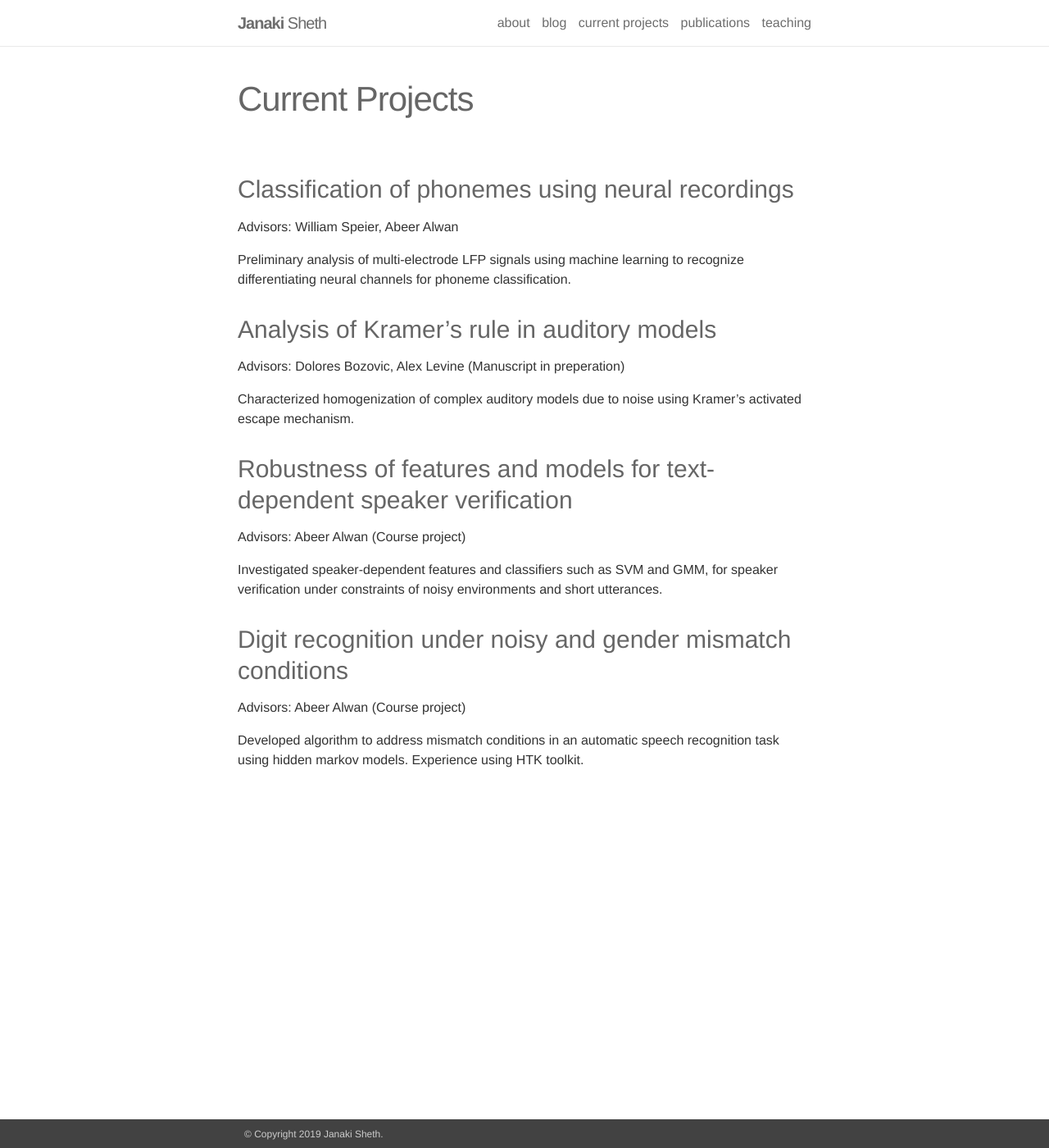
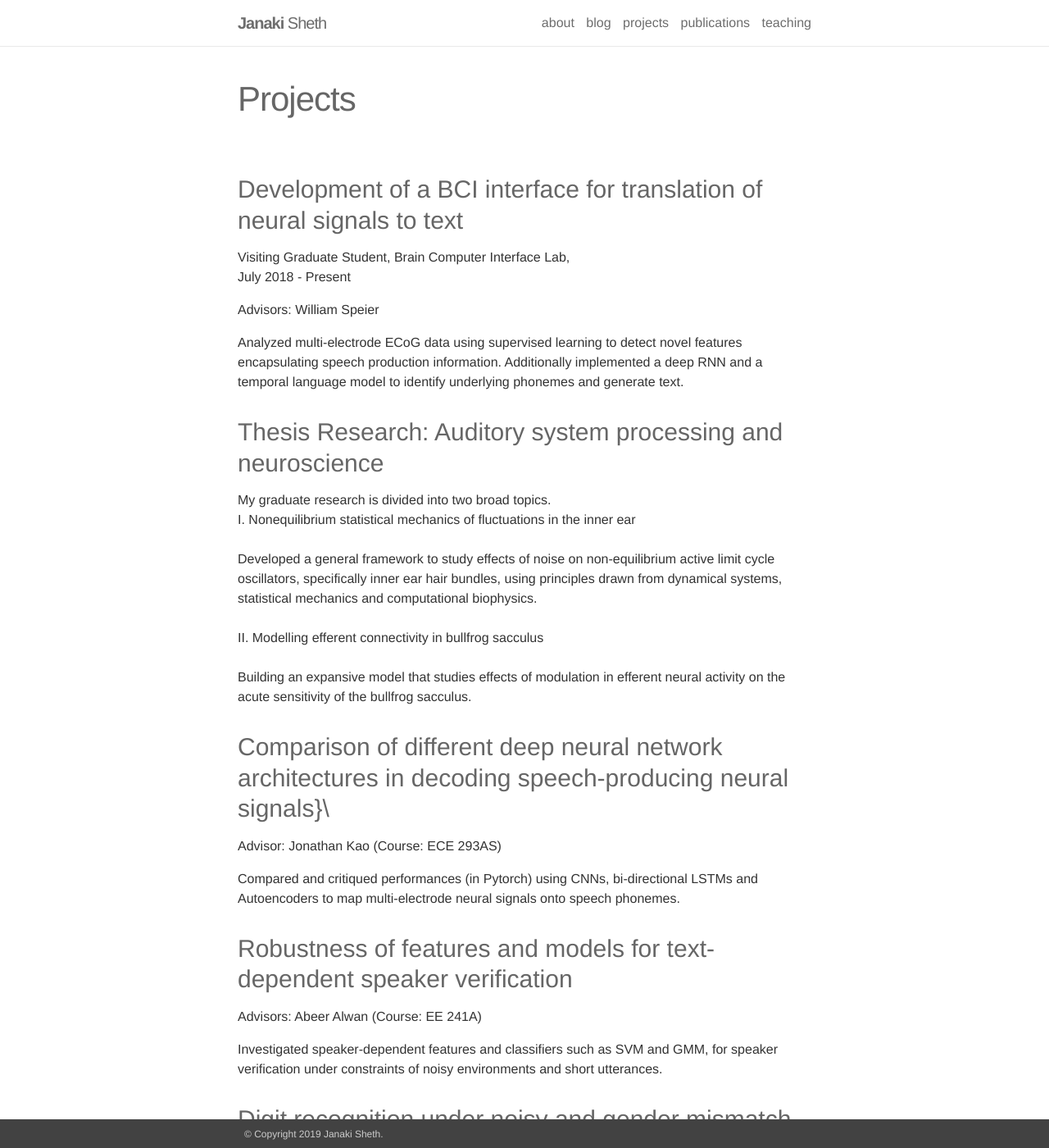
Before and after one commit to JanakiSheth/JanakiSheth.github.io, a Jekyll site: the page built from _pages/projects.md, in a window 1280 px wide and 1400 px high. Shown: the whole window at 82% size. Built offline with Jekyll 4.4.1, drawn with Linux system fonts in a browser that asks for light colours; nearby versions of some CDN libraries; some of the changed text lies outside the part shown.

Commit message:
Amendments 1

```diff
--- a/_pages/projects.md
+++ b/_pages/projects.md
@@ -1,31 +1,39 @@
 ---
 layout: page
-title: Current Projects
+title: Projects
 permalink: /projects/
 years: [2018]
 # description: A growing collection of your cool projects.
 ---
 
-### Classification of phonemes using neural recordings
+### Development of a BCI interface for translation of neural signals to text
+Visiting Graduate Student, Brain Computer Interface Lab, <br> July 2018 - Present <br>
 
-Advisors: William Speier, Abeer Alwan
+Advisors: William Speier
 
-Preliminary analysis of multi-electrode LFP signals using machine learning to recognize differentiating neural channels for phoneme classification.
+Analyzed multi-electrode ECoG data using supervised learning to detect novel features encapsulating speech production information. Additionally implemented a deep RNN and a temporal language model to identify underlying phonemes and generate text.
 
-### Analysis of Kramer’s rule in auditory models
+### Thesis Research: Auditory system processing and neuroscience
 
-Advisors: Dolores Bozovic, Alex Levine (Manuscript in preperation)
+My graduate research is divided into two broad topics.
+<br>I. Nonequilibrium statistical mechanics of fluctuations in the inner ear<br>
+<br>Developed a general framework to study effects of noise on non-equilibrium active limit cycle oscillators, specifically inner ear hair bundles, using principles drawn from dynamical systems, statistical mechanics and computational biophysics.<br>
+<br>II. Modelling efferent connectivity in bullfrog sacculus<br>
+<br>Building an expansive model that studies effects of modulation in efferent neural activity on the acute sensitivity of the bullfrog sacculus.<br>
 
-Characterized homogenization of complex auditory models due to noise using Kramer’s activated escape mechanism.
+### Comparison of different deep neural network architectures in decoding speech-producing neural signals}\\
+Advisor: Jonathan Kao (Course: ECE 293AS)
+
+Compared and critiqued performances (in Pytorch) using CNNs, bi-directional LSTMs and Autoencoders to map multi-electrode neural signals onto speech phonemes.
 
 ### Robustness of features and models for text-dependent speaker verification
 
-Advisors: Abeer Alwan (Course project)
+Advisors: Abeer Alwan (Course: EE 241A)
 
 Investigated speaker-dependent features and classifiers such as SVM and GMM, for speaker verification under constraints of noisy environments and short utterances.
 
 ### Digit recognition under noisy and gender mismatch conditions
 
-Advisors: Abeer Alwan (Course project)
+Advisors: Abeer Alwan (Course: EE 241B)
 
 Developed algorithm to address mismatch conditions in an automatic speech recognition task using hidden markov models. Experience using HTK toolkit.
```
Also changed, not shown: _pages/publications.md (+17 -9 lines), 1 other file.
